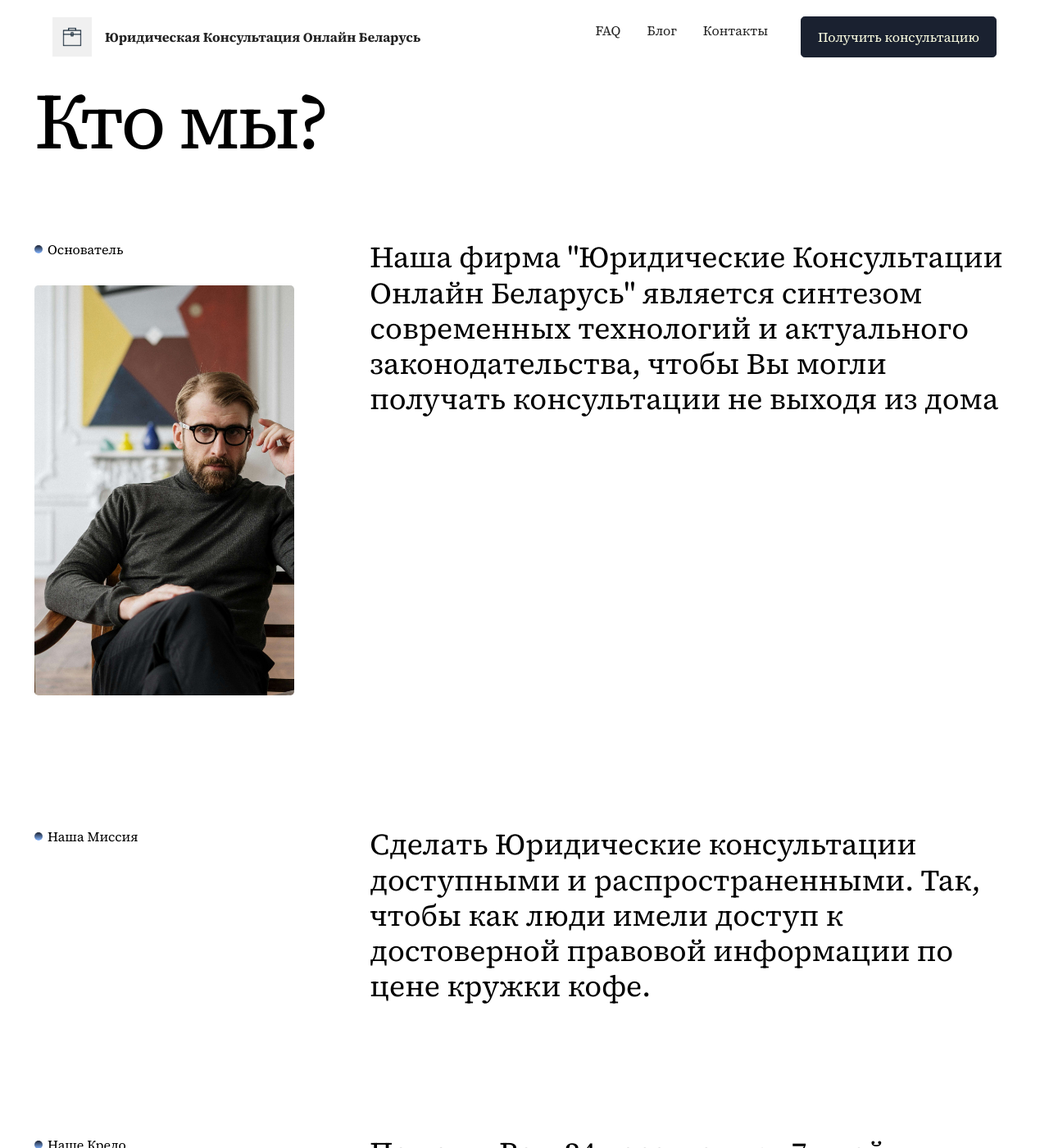
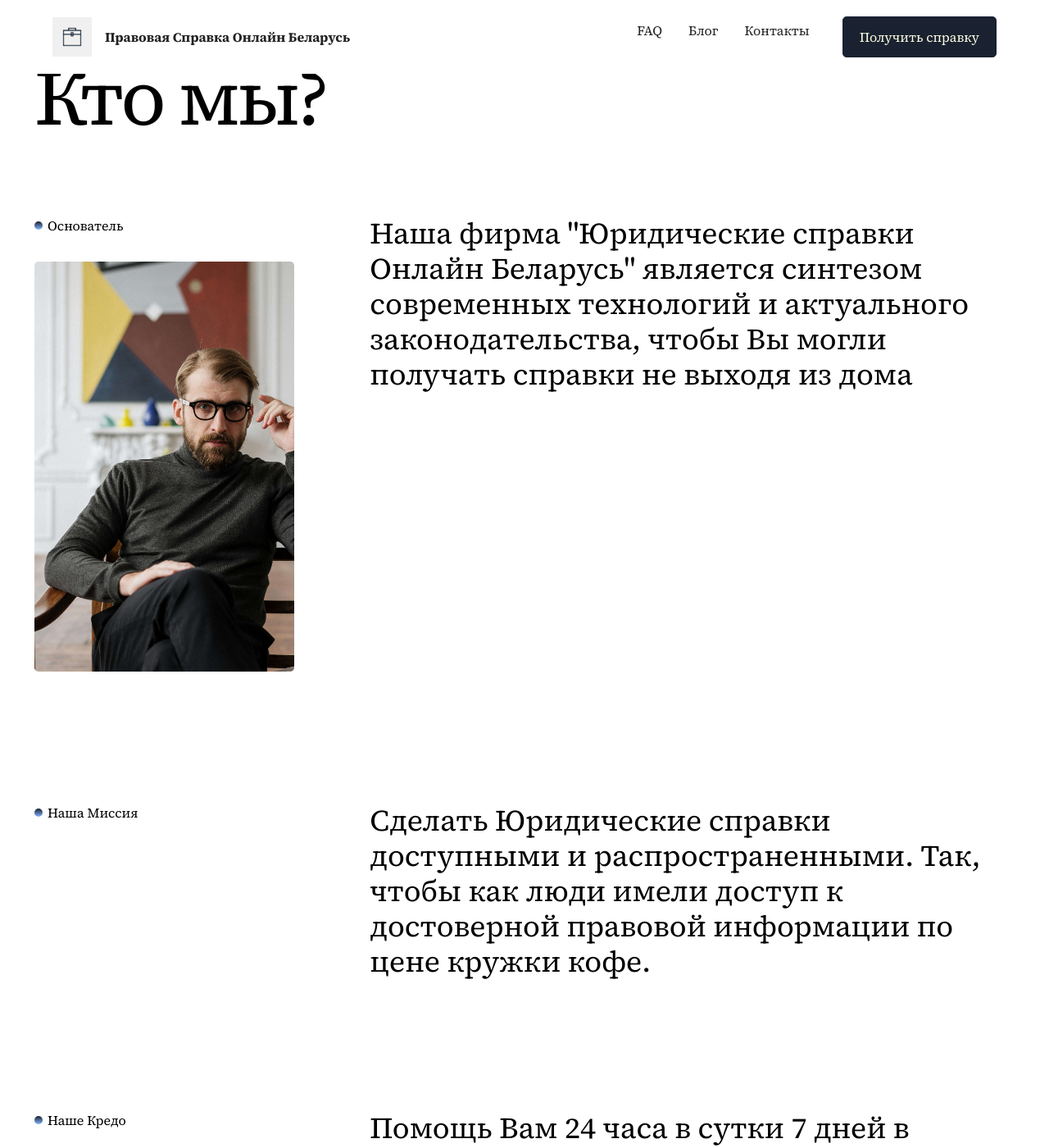
Before and after one commit to hustlestar/consult.by, a Jekyll site: the page built from index.html, in a window 1280 px wide and 1400 px high, scrolled down 11328 px. Shown: the whole window at 82% size. Built offline with Jekyll 4.4.1, drawn with Linux system fonts in a browser that asks for light colours; some web fonts are replaced; some of the changed text lies outside the part shown.

Commit message:
updated texts

```diff
--- a/_includes/footer.html
+++ b/_includes/footer.html
@@ -3,7 +3,7 @@
         <div class="row">
             <div class="col-12 col-lg-7">
                 <div class="title-wrapper">
-                    <h2 class="mbr-section-title mbr-fonts-style display-2">Юридическая Консультация Онлайн Беларусь</h2>
+                    <h2 class="mbr-section-title mbr-fonts-style display-2">Правовая Справка Онлайн Беларусь</h2>
                 </div>
             </div>
             <div class="col-12 col-lg-5">
--- a/_includes/header.html
+++ b/_includes/header.html
@@ -12,9 +12,9 @@
 					</a>
 				</span>
                 {% if page.url != "/" || page.url != "index.html" %}
-                <span class="navbar-caption-wrap"><a class="navbar-caption text-black display-4" href="../index.html">Юридическая Консультация Онлайн Беларусь</a></span>
+                <span class="navbar-caption-wrap"><a class="navbar-caption text-black display-4" href="../index.html">Правовая Справка Онлайн Беларусь</a></span>
                 {% else %}
-                <span class="navbar-caption-wrap"><a class="navbar-caption text-black display-4">Юридическая Консультация Онлайн Беларусь</a></span>
+                <span class="navbar-caption-wrap"><a class="navbar-caption text-black display-4">Правовая Справка Онлайн Беларусь</a></span>
                 {% endif %}
             </div>
             <button class="navbar-toggler" type="button" data-toggle="collapse" data-bs-toggle="collapse" data-target="#navbarSupportedContent"
@@ -51,8 +51,7 @@
                     {% endif %}
                 </ul>
 
-                <div class="navbar-buttons mbr-section-btn"><a class="btn btn-primary display-4" href="https://t.me/belarus_law_support_bot">Получить
-                    консультацию</a></div>
+                <div class="navbar-buttons mbr-section-btn"><a class="btn btn-primary display-4" href="https://t.me/belarus_law_support_bot">Получить справку</a></div>
             </div>
         </div>
     </nav>
--- a/blog.html
+++ b/blog.html
@@ -1,7 +1,7 @@
 ---
 layout: page
-title: Блог правового Бота "Юридическая Консультация Онлайн Беларусь"
-meta_content_description: Статьи и Инструкции от команды Бота юридической помощи
+title: Блог правового Бота "Правовая Справка Онлайн Беларусь"
+meta_content_description: Статьи и Инструкции от команды Бота правовй справки
 meta_keywords: юрист, адвокат, блог, статьи, консультация, беларусь, закон, Республика Беларусь, права
 meta_og_url: https://консультация.бел/blog.html
 link_canonical: https://консультация.бел/blog.html
--- a/index.html
+++ b/index.html
@@ -10,8 +10,8 @@
     <link rel="shortcut icon" href="images/gaa16605b72588e2946ca57bbc197-h_m4wv30wq.png" type="image/x-icon">
     <link rel="canonical" href="https://консультация.бел/index.html">
     <meta name="description"
-          content="Юридическая Помощь Онлайн Ресублика Беларусь через бота в Телеграм.">
-    <title>Юридическая Помощь Онлайн Беларусь</title>
+          content="Правовая Справка Онлайн Ресублика Беларусь через бота в Телеграм.">
+    <title>Правовая Справка Онлайн Беларусь</title>
     <link rel="stylesheet" href="css/mobirise2.css">
     <link rel="stylesheet" href="css/mobirise-icons.css">
     <link rel="stylesheet" href="css/bootstrap.min.css">
@@ -27,7 +27,7 @@
     <noscript>
         <link rel="stylesheet" href="https://fonts.googleapis.com/css2?family=Source+Serif+4:wght@400;700&display=swap&display=swap">
     </noscript>
-    <meta property="og:title" content="Юридическая Помощь Онлайн Беларусь">
+    <meta property="og:title" content="Правовая Справка Онлайн Беларусь">
     <meta property="og:description" content="Помощь по правовым вопросам прямо в Телеграм">
     <meta property="og:image" content="https://консультация.бел/images/law.jpg">
     <meta property="og:url" content="https://консультация.бел">
@@ -387,16 +387,16 @@
             <div class="col-12">
                 <div class="content-wrapper">
                     <div class="title-wrap">
-                        <h1 class="mbr-section-title mbr-fonts-style display-2">Ваш&nbsp; Личный Юрист<br>Консультант Ожидает</h1>
+                        <h1 class="mbr-section-title mbr-fonts-style display-2">Ваш&nbsp; Личный Онлайн помощник Ожидает</h1>
                     </div>
                     <div class="text-wrap">
-                        <p class="mbr-text mbr-fonts-style display-7">Подключитесь к нашему сервису в Telegram для получения мгновенной юридической помощи
+                        <p class="mbr-text mbr-fonts-style display-7">Подключитесь к нашему сервису в Telegram для получения мгновенной юридической справки
                             онлайн!</p>
                     </div>
                     <div class="mbr-section-btn"><a class="btn btn-primary display-4" href="https://t.me/belarus_law_support_bot">
                         <span class="mobi-mbri mobi-mbri-right mbr-iconfont mbr-iconfont-btn"></span>
-                        Начать консультацию</a></div>
-                    <p class="mbr-desc mbr-fonts-style display-5">Правовая и Юридическая Консультация Онлайн Беларусь</p>
+                        Начать справку</a></div>
+                    <p class="mbr-desc mbr-fonts-style display-5">Правовая и юридическая Справка Онлайн Беларусь</p>
 
                 </div>
             </div>
@@ -488,8 +488,8 @@
                         <div class="item-wrapper">
                             <div class="card-box">
                                 <h4 class="card-title mbr-fonts-style display-5">Ограничения в доступе к юристам</h4>
-                                <p class="card-text mbr-fonts-style display-7">Нет времени или средств на консультации с профессиональными юристами.<br>Бот
-                                    выступает как первая линия помощи, особенно для срочных вопросов.</p>
+                                <p class="card-text mbr-fonts-style display-7">Нет времени или средств на справки с профессиональными юристами.<br>Бот
+                                    выступает как первая линия справки, особенно для срочных вопросов.</p>
                             </div>
                         </div>
                     </div>
@@ -507,7 +507,7 @@
                             <div class="card-box">
                                 <h4 class="card-title mbr-fonts-style display-5">Необходимость быстрого ответа</h4>
                                 <p class="card-text mbr-fonts-style display-7">Например, в ситуациях, связанных с трудовыми спорами, штрафами или налогами, где
-                                    нужна оперативная консультация.<br>Бот предоставляет ответы в считанные секунды.</p>
+                                    нужна оперативная справка.<br>Бот предоставляет ответы в считанные секунды.</p>
                             </div>
                         </div>
                     </div>
@@ -558,10 +558,10 @@
                         <a href="https://t.me/belarus_law_support_bot">
                             <div class="item-img">
                                 <div class="image-wrapper">
-                                    <img src="images/law3.jpg" alt="Написать Телеграм Боту для онлайн консультации по юридическим и правовым вопросам онлайн">
+                                    <img src="images/law3.jpg" alt="Написать Телеграм Боту для онлайн справки по юридическим и правовым вопросам онлайн">
                                 </div>
                                 <div class="item-content">
-                                    <h4 class="card-title mbr-fonts-style display-5">Онлайн-консультация</h4>
+                                    <h4 class="card-title mbr-fonts-style display-5">Онлайн-справка</h4>
                                     <span class="mbr-iconfont mobi-mbri-right mobi-mbri"></span>
                                 </div>
                             </div>
@@ -601,7 +601,7 @@
                                     <div class="item-wrapper">
                                         <div class="item-content">
                                             <h4 class="item-title mbr-fonts-style display-5">Мгновенный Доступ</h4>
-                                            <p class="mbr-text mbr-fonts-style display-7">Получите онлайн консультацию в считаные секудны в Telegram.</p>
+                                            <p class="mbr-text mbr-fonts-style display-7">Получите онлайн справку в считаные секудны в Telegram.</p>
                                         </div>
                                         <div class="icon-wrapper">
                                             <span class="mbr-iconfont mbri-touch"></span>
@@ -807,7 +807,7 @@
                         <h1 class="mbr-section-title mbr-fonts-style display-2">Воспользуйтесь нашим Telegram сервисом!</h1>
                     </div>
                     <div class="text-wrap">
-                        <p class="mbr-text mbr-fonts-style display-7">Получите правовую консультацию прямо сейчас, не вставая с дивана.</p>
+                        <p class="mbr-text mbr-fonts-style display-7">Получите правовую справку прямо сейчас, не вставая с дивана.</p>
                     </div>
                     <div class="mbr-section-btn"><a class="btn btn-primary display-4" href="https://t.me/belarus_law_support_bot">
                         <span class="mobi-mbri mobi-mbri-right mbr-iconfont mbr-iconfont-btn"></span>
@@ -861,7 +861,7 @@
                                     <p class="panel-number mbr-fonts-style display-4">
                                         02
                                     </p>
-                                    <h4 class="panel-title-edit mbr-fonts-style display-5">Как получить консультацию?</h4>
+                                    <h4 class="panel-title-edit mbr-fonts-style display-5">Как получить справку?</h4>
                                 </div>
                                 <div class="icon-wrapper">
                                     <span class="sign mbr-iconfont mobi-mbri-plus mobi-mbri"></span>
@@ -872,7 +872,7 @@
                              data-bs-parent="#bootstrap-accordion_12">
                             <div class="panel-body">
                                 <div class="panel-padding"></div>
-                                <p class="mbr-fonts-style panel-text display-7">1. Нажать кнопку 'Получить консультацию' выше! <br>2. Перейти в Телеграм
+                                <p class="mbr-fonts-style panel-text display-7">1. Нажать кнопку 'Получить справку' выше! <br>2. Перейти в Телеграм
                                     Бот.<br>3. Выбрать и оплатить тариф.<br>4. Начать задавать вопросы.</p>
                             </div>
                         </div>
@@ -931,7 +931,7 @@
                                     <p class="panel-number mbr-fonts-style display-4">
                                         05
                                     </p>
-                                    <h4 class="panel-title-edit mbr-fonts-style display-5">Какова стоимость консультации?</h4>
+                                    <h4 class="panel-title-edit mbr-fonts-style display-5">Какова стоимость справки?</h4>
                                 </div>
                                 <div class="icon-wrapper">
                                     <span class="sign mbr-iconfont mobi-mbri-plus mobi-mbri"></span>
@@ -1079,8 +1079,8 @@
             </div>
             <div class="col-12 col-lg-8">
                 <div class="text-wrapper">
-                    <p class="mbr-text mbr-fonts-style display-5">Наша фирма "Юридические Консультации Онлайн Беларусь" является синтезом современных технологий
-                        и актуального законодательства, чтобы Вы могли получать консультации не выходя из дома</p>
+                    <p class="mbr-text mbr-fonts-style display-5">Наша фирма "Юридические справки Онлайн Беларусь" является синтезом современных технологий
+                        и актуального законодательства, чтобы Вы могли получать справки не выходя из дома</p>
                 </div>
             </div>
         </div>
@@ -1098,7 +1098,7 @@
             </div>
             <div class="col-12 col-lg-8">
                 <div class="text-wrapper">
-                    <p class="mbr-text mbr-fonts-style display-5">Сделать Юридические консультации доступными и распространенными. Так, чтобы как люди имели
+                    <p class="mbr-text mbr-fonts-style display-5">Сделать Юридические справки доступными и распространенными. Так, чтобы как люди имели
                         доступ к достоверной правовой информации по цене кружки кофе.</p>
                 </div>
             </div>
--- a/robots.txt
+++ b/robots.txt
@@ -1,3 +1,3 @@
 User-agent: *
 Allow: /
-Sitemap: https://консультация.бел/sitemap.xml
+Sitemap: https://справкуция.бел/sitemap.xml
```
Also changed, not shown: contacts.html (+4 -4 lines).
